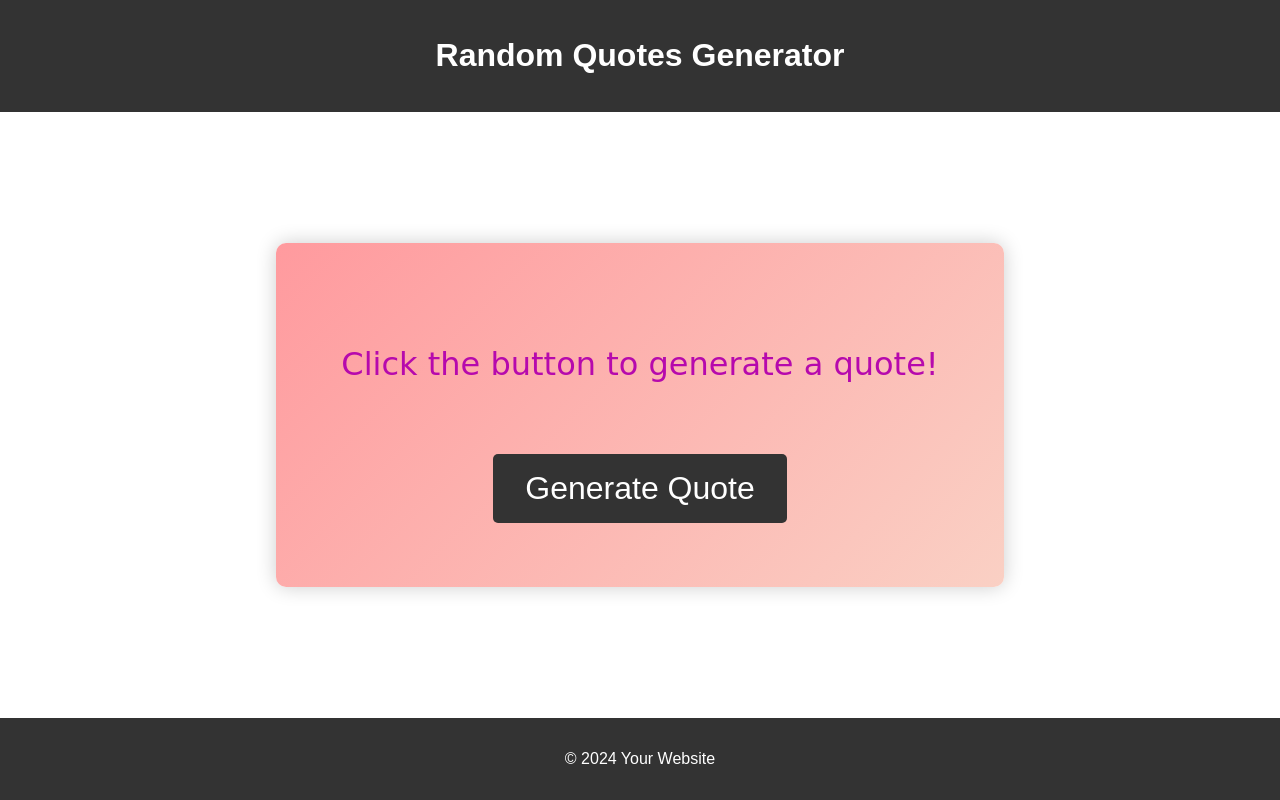
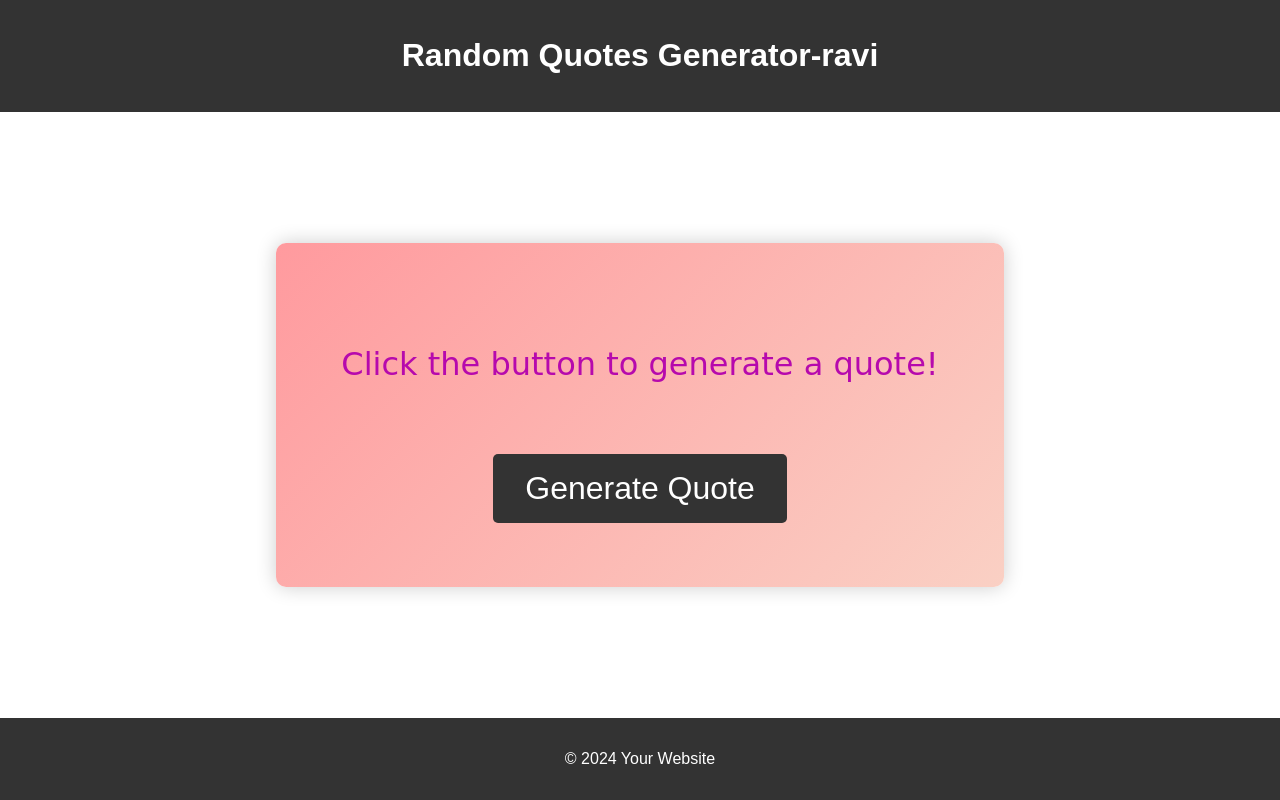
Before and after one commit to RKNITH/QOUTES-GENERATOR, a plain HTML site: page index.html in a window 1280 px wide. Drawn offline with Linux system fonts and the light colour scheme.

Commit message:
file changed0

```diff
--- a/index.html
+++ b/index.html
@@ -10,7 +10,7 @@
 
 <body>
     <header>
-        <h1>Random Quotes Generator</h1>
+        <h1>Random Quotes Generator-ravi</h1>
     </header>
 
     <main>
```
